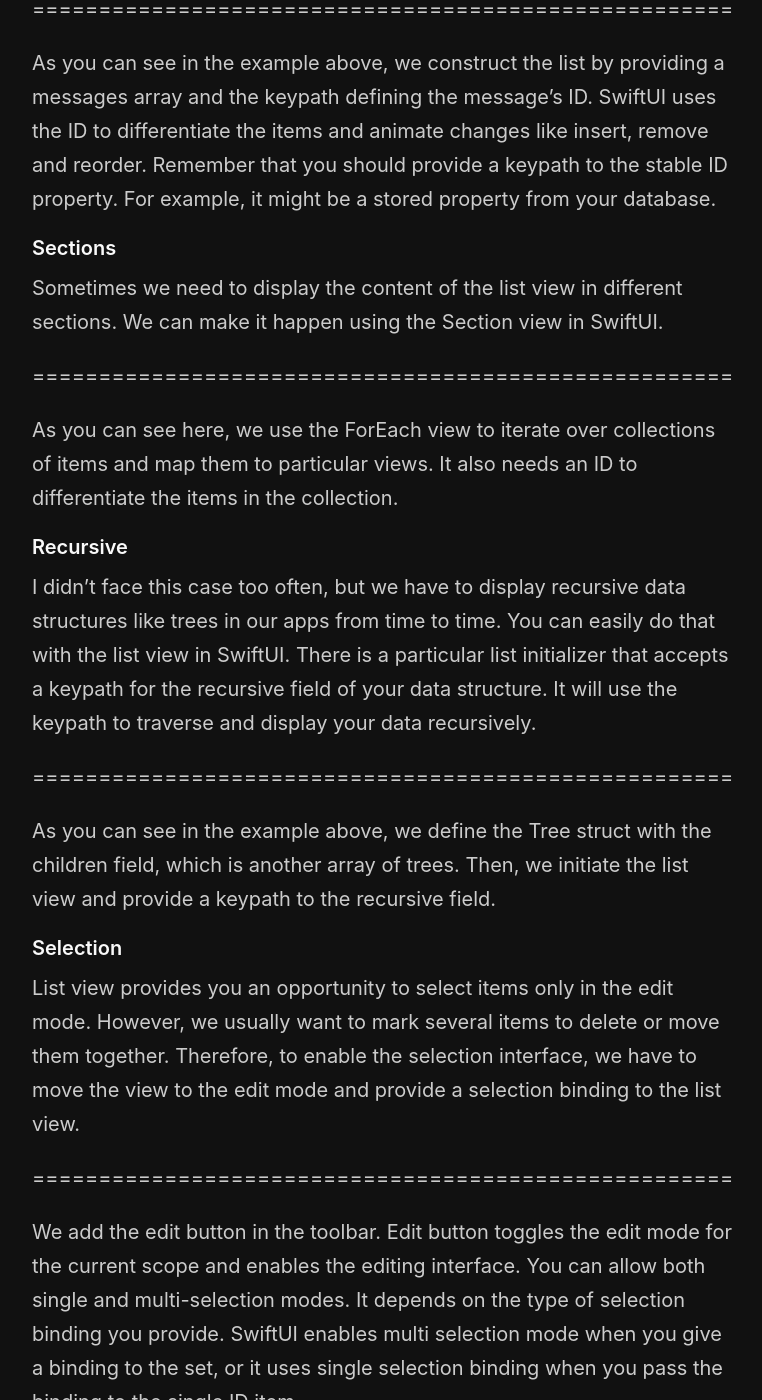
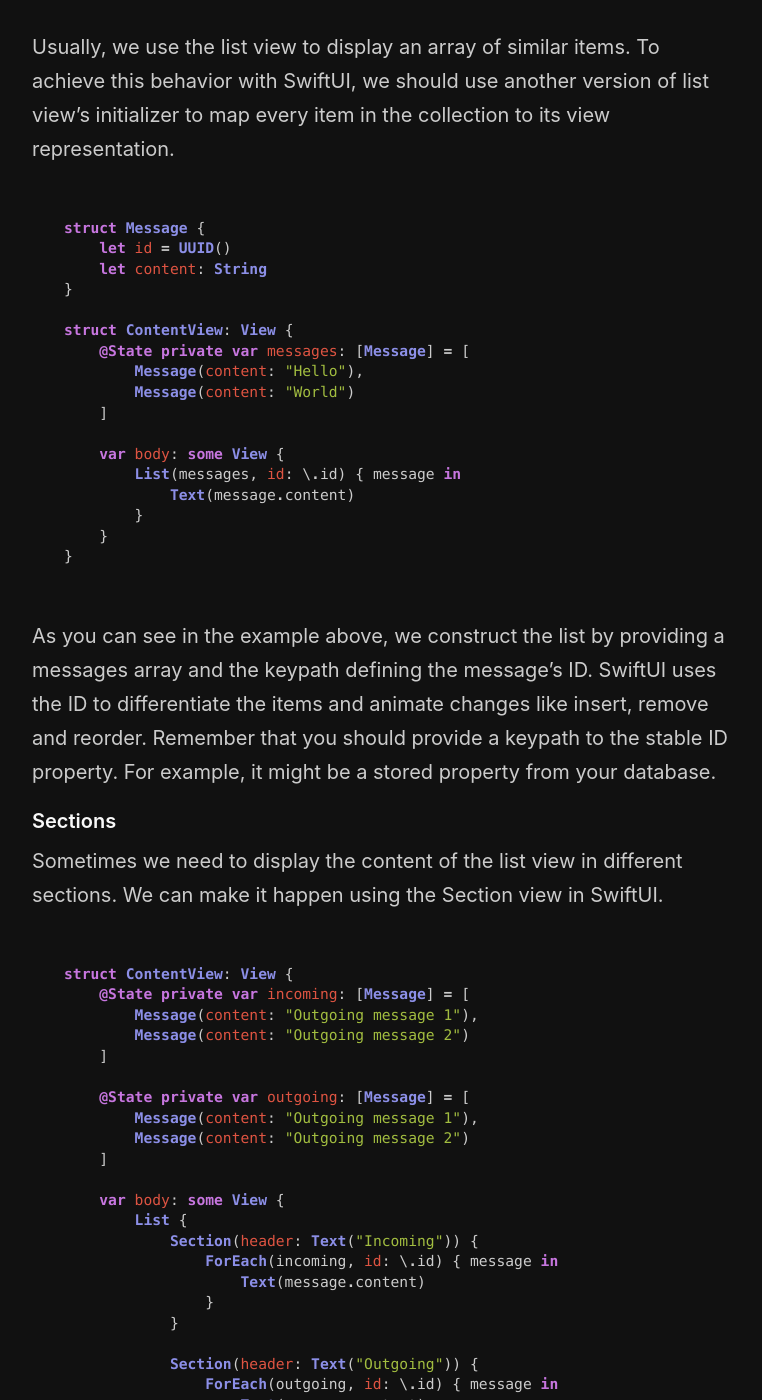
Before and after one commit to mecid/mecid.github.io, a Jekyll site: the page built from _posts/2021-06-16-mastering-list-in-swiftui.md, in a window 1280 px wide and 1400 px high, scrolled down 841 px. Shown: the whole window, without its empty margins (258-1020 px from the left). Built offline with Jekyll 4.4.1, drawn with Linux system fonts in a browser that asks for light colours; some of the changed text lies outside the part shown.

Commit message:
code examples added to list mastering post

````diff
--- a/_posts/2021-06-16-mastering-list-in-swiftui.md
+++ b/_posts/2021-06-16-mastering-list-in-swiftui.md
@@ -9,56 +9,269 @@ The list is the crucial view for many apps. I can't imagine an app that doesn't
 #### Basics
 List view is straightforward but very powerful. You can use it similarly to other SwiftUI views. To create a list view in SwiftUI, you should initiate the List struct with a view builder closure that defines the content of the list.
 
-=====================================================
+```swift
+struct ContentView: View {
+    var body: some View {
+        List {
+            Text("Hello")
+            Text("World")
+        }
+    }
+}
+```
 
 Usually, we use the list view to display an array of similar items. To achieve this behavior with SwiftUI, we should use another version of list view's initializer to map every item in the collection to its view representation.
 
-=====================================================
+```swift
+struct Message {
+    let id = UUID()
+    let content: String
+}
+
+struct ContentView: View {
+    @State private var messages: [Message] = [
+        Message(content: "Hello"),
+        Message(content: "World")
+    ]
+
+    var body: some View {
+        List(messages, id: \.id) { message in
+            Text(message.content)
+        }
+    }
+}
+```
 
 As you can see in the example above, we construct the list by providing a messages array and the keypath defining the message's ID. SwiftUI uses the ID to differentiate the items and animate changes like insert, remove and reorder. Remember that you should provide a keypath to the stable ID property. For example, it might be a stored property from your database.
 
 #### Sections
 Sometimes we need to display the content of the list view in different sections. We can make it happen using the Section view in SwiftUI.
 
-=====================================================
+```swift
+struct ContentView: View {
+    @State private var incoming: [Message] = [
+        Message(content: "Outgoing message 1"),
+        Message(content: "Outgoing message 2")
+    ]
+
+    @State private var outgoing: [Message] = [
+        Message(content: "Outgoing message 1"),
+        Message(content: "Outgoing message 2")
+    ]
+
+    var body: some View {
+        List {
+            Section(header: Text("Incoming")) {
+                ForEach(incoming, id: \.id) { message in
+                    Text(message.content)
+                }
+            }
+
+            Section(header: Text("Outgoing")) {
+                ForEach(outgoing, id: \.id) { message in
+                    Text(message.content)
+                }
+            }
+        }
+    }
+}
+```
 
 As you can see here, we use the ForEach view to iterate over collections of items and map them to particular views. It also needs an ID to differentiate the items in the collection.
 
 #### Recursive
 I didn't face this case too often, but we have to display recursive data structures like trees in our apps from time to time. You can easily do that with the list view in SwiftUI. There is a particular list initializer that accepts a keypath for the recursive field of your data structure. It will use the keypath to traverse and display your data recursively.
 
-=====================================================
+```swift
+struct Tree<Value: Hashable>: Hashable {
+    let value: Value
+    var children: [Tree<Value>]? = nil
+}
+
+struct ContentView: View {
+    @State private var tree: [Tree<Int>] = [
+        .init(
+            value: 1,
+            children: [
+                .init(value: 2),
+                .init(
+                    value: 3,
+                    children: [
+                        .init(value: 4),
+                        .init(value: 5)
+                    ]
+                )
+            ]
+        )
+    ]
+
+    var body: some View {
+        List(tree, id: \.value, children: \.children) { item in
+            Text(String(item.value))
+        }
+    }
+}
+```
 
 As you can see in the example above, we define the Tree struct with the children field, which is another array of trees. Then, we initiate the list view and provide a keypath to the recursive field.
 
 #### Selection
 List view provides you an opportunity to select items only in the edit mode. However, we usually want to mark several items to delete or move them together. Therefore, to enable the selection interface, we have to move the view to the edit mode and provide a selection binding to the list view.
 
-=====================================================
+```swift
+struct ContentView: View {
+    @State private var selection: Set<UUID> = []
+    @State private var messages: [Message] = [
+        Message(content: "Hello"),
+        Message(content: "World")
+    ]
+
+    var body: some View {
+        NavigationView {
+            List(selection: $selection) {
+                ForEach(messages, id: \.id) { message in
+                    Text(message.content)
+                }
+            }
+            .navigationTitle("List")
+            .toolbar { EditButton() }
+        }
+    }
+}
+```
 
 We add the edit button in the toolbar. Edit button toggles the edit mode for the current scope and enables the editing interface. You can allow both single and multi-selection modes. It depends on the type of selection binding you provide. SwiftUI enables multi selection mode when you give a binding to the set, or it uses single selection binding when you pass the binding to the single ID item.
 
-=====================================================
+```swift
+struct ContentView: View {
+    @State private var selection: UUID?
+    @State private var messages: [Message] = [
+        Message(content: "Hello"),
+        Message(content: "World")
+    ]
+
+    var body: some View {
+        NavigationView {
+            List(selection: $selection) {
+                ForEach(messages, id: \.id) { message in
+                    Text(message.content)
+                }
+            }
+            .navigationTitle("List")
+            .toolbar { EditButton() }
+        }
+    }
+}
+```
 
 Here we provide a binding to the single item ID. That's why SwiftUI enables the single selection mode on the list.
 
 #### Swipe actions
 We can attach leading and trailing swipe actions to any items in the list view. We can quickly achieve that by using the new swipeActions view modifier.
 
-=====================================================
+```swift
+struct ContentView: View {
+    @State private var messages: [Message] = [
+        Message(content: "Hello"),
+        Message(content: "World")
+    ]
+
+    var body: some View {
+        NavigationView {
+            List {
+                ForEach(messages, id: \.id) { message in
+                    Text(message.content)
+                        .swipeActions(edge: .trailing, allowsFullSwipe: true) {
+                            Button("Delete", role: .destructive) {
+                                messages.removeAll { $0.id == message.id }
+                            }
+                        }
+                }
+            }
+            .navigationTitle("List")
+        }
+    }
+}
+```
 
 In the example above, we add the opportunity to remove the items from the list using a trailing edge swipe. We can provide multiple actions on every edge. Here is another example with two swipeable actions on the leading edge with different button colors.
 
-=====================================================
+```swift
+struct ContentView: View {
+    @State private var messages: [Message] = [
+        Message(content: "Hello"),
+        Message(content: "World")
+    ]
+
+    var body: some View {
+        NavigationView {
+            List {
+                ForEach(messages, id: \.id) { message in
+                    Text(message.content)
+                        .swipeActions(edge: .leading, allowsFullSwipe: false) {
+                            Button("Favorite") {
+                                // do some work here
+                            }.tint(.yellow)
+
+                            Button("Move") {
+                                // do some work here
+                            }.tint(.green)
+                        }
+                }
+            }
+            .navigationTitle("List")
+        }
+    }
+}
+```
 
 #### List styling options
 SwiftUI provides a few different styles for the list view. It includes plain, sidebar, inset, grouped, inset, and insetGrouped styles. By default, SwiftUI uses insetGrouped style, but you can change it to any style type you need using the listStyle view modifier. Keep in mind that the listStyle view modifier uses an environment to propagate the selected style, and it will affect all the list views down in the view hierarchy.
 
-=====================================================
+```swift
+struct ContentView: View {
+    var body: some View {
+        NavigationView {
+            List {
+                Section(header: Text("Section 1")) {
+                    Text("Hello")
+                }
+
+                Section(header: Text("Section 2")) {
+                    Text("World")
+                }
+            }
+            .listStyle(.plain)
+            .navigationTitle("List")
+        }
+    }
+}
+```
 
 SwiftUI also provides us a set of view modifier which allows us to change the tint color of separators, list items or completely hide them from the list.
 
-=====================================================
+```swift
+struct ContentView: View {
+    var body: some View {
+        NavigationView {
+            List {
+                Section(header: Text("Section 1")) {
+                    Label("Hello", systemImage: "message")
+                        .listItemTint(.red)
+                }
+
+                Section(header: Text("Section 2")) {
+                    Text("World")
+                        .listRowSeparatorTint(.red)
+                }
+            }
+            .listStyle(.grouped)
+            .listSectionSeparator(.hidden, edges: .all)
+            .navigationTitle("List")
+        }
+    }
+}
+```
 
 #### Conclusion
 This week we learned how to use the most crucial SwiftUI view. So I'm happy to cover the list view in my blog finally.
````
